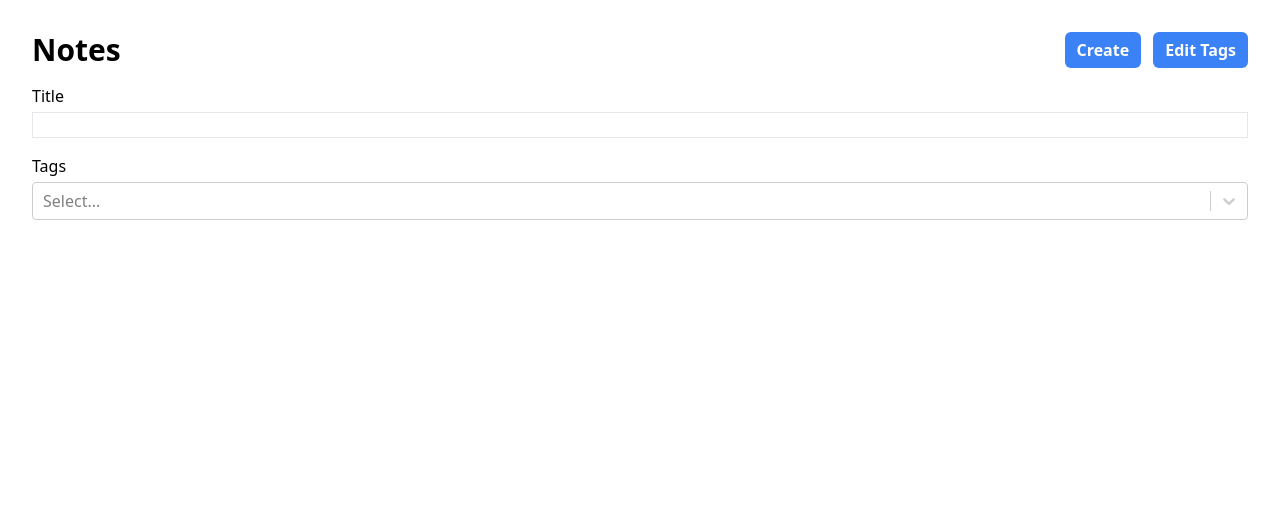
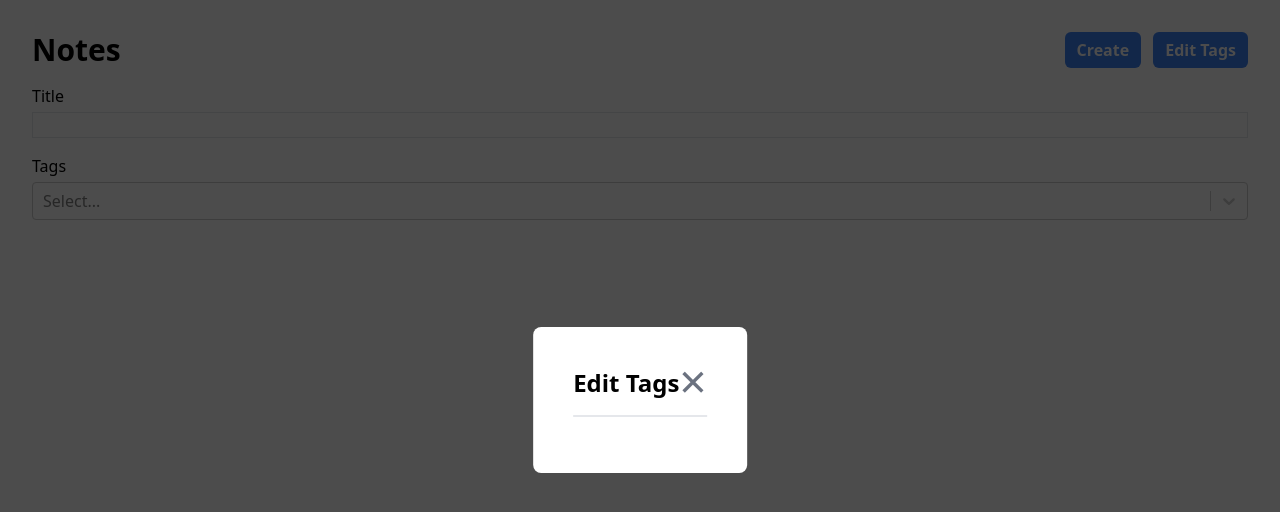
Before and after one commit to MarekRykaczewski/Note-Nest, a React (Vite) app: page / in a window 1280 px wide. Both pictures are taken after a click on the button "Edit Tags". Shown: the top 512 px of the page. Built offline with nearby package versions, Linux system fonts and the light colour scheme; the HTML template or start-up script is replaced by a standard one.

Commit message:
create modal for tag editing

```diff
--- a/index.html
+++ b/index.html
@@ -8,6 +8,7 @@
   </head>
   <body>
     <div id="root"></div>
+    <div id="portal"></div>
     <script type="module" src="/src/main.tsx"></script>
   </body>
 </html>
--- a/src/NoteList.tsx
+++ b/src/NoteList.tsx
@@ -2,6 +2,7 @@ import { Link } from "react-router-dom"
 import { Note, Tag } from "./App"
 import ReactSelect from "react-select"
 import { useMemo, useState } from "react"
+import Modal from "./Modal"
 
 type SimplifiedNote = {
 	tags: Tag[]
@@ -14,10 +15,18 @@ type NoteListProps = {
 		notes: Note[]
 }
 
+type EditTagsModalProps = {
+  availableTags: Tag[]
+  show: Boolean
+  handleClose: () => void
+}
+
 
 const NoteList = ({ availableTags, notes }: NoteListProps) => {
 	const [selectedTags, setSelectedTags] = useState<Tag[]>([])
 	const [title, setTitle] = useState("")
+  const [editTagsModalOpen, setEditTagsModalOpen] = useState(false)
+
 
   const filteredNotes = useMemo(() => {
     return notes.filter(note => {
@@ -41,7 +50,7 @@ const NoteList = ({ availableTags, notes }: NoteListProps) => {
                 <Link to="/new">
                     <button className="bg-blue-500 h-full hover:bg-blue-400 transition-colors duration-300 px-3 py-1 rounded-md text-white font-bold"> Create </button>
                 </Link>
-                <button className="bg-blue-500 h-full hover:bg-blue-400 transition-colors duration-300 px-3 py-1 rounded-md text-white font-bold"> Edit Tags </button>
+                <button onClick={() => setEditTagsModalOpen(true)} className="bg-blue-500 h-full hover:bg-blue-400 transition-colors duration-300 px-3 py-1 rounded-md text-white font-bold"> Edit Tags </button>
             </div>
         </div>
         <form>
@@ -81,6 +90,7 @@ const NoteList = ({ availableTags, notes }: NoteListProps) => {
 							</div>
 						))}
 				</div>
+        <EditTagsModal availableTags={availableTags} show={editTagsModalOpen} handleClose={() => setEditTagsModalOpen(false)} />
     </>
   )
 }
@@ -104,4 +114,31 @@ const NoteCard = ({id, title, tags}: SimplifiedNote ) => {
 	)
 }
 
+const EditTagsModal = ({ availableTags, show, handleClose }: EditTagsModalProps) => {
+
+  return (
+    <Modal open={show}>
+      <div className="flex justify-between items-center mb-5">
+        <h1 className="text-2xl h-7 font-bold"> Edit Tags</h1>
+        <button onClick={() => handleClose()} className="text-5xl h-7 text-gray-500 line-clamp-1 flex items-center"> &times; </button>
+      </div>
+      <div className="border mb-4" />
+      <div>
+        <form className="flex flex-col gap-1" action="">
+          {availableTags.map(tag => (
+            <div className="flex" key={tag.id}>
+              <div>
+                <input type="text" value={tag.label} name="" id="" />
+              </div>
+              <div>
+                <button className="hover:bg-red-500 hover:text-white px-3 py-1 border-2 transition-colors duration-300 hover:border-transparent rounded-md text-gray-500 font-bold"> &times; </button>
+              </div>
+            </div>
+          ))}
+        </form>
+      </div>
+    </Modal>
+  )
+}
+
 export default NoteList
```
